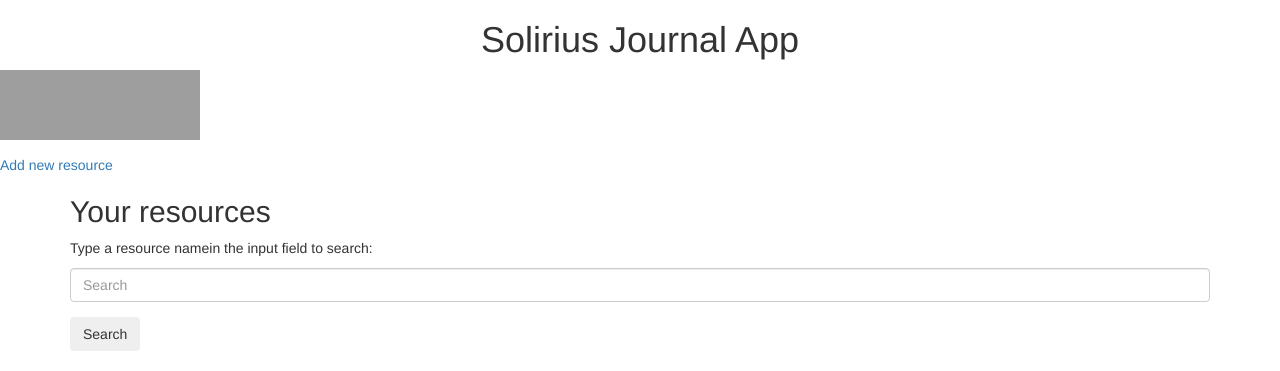
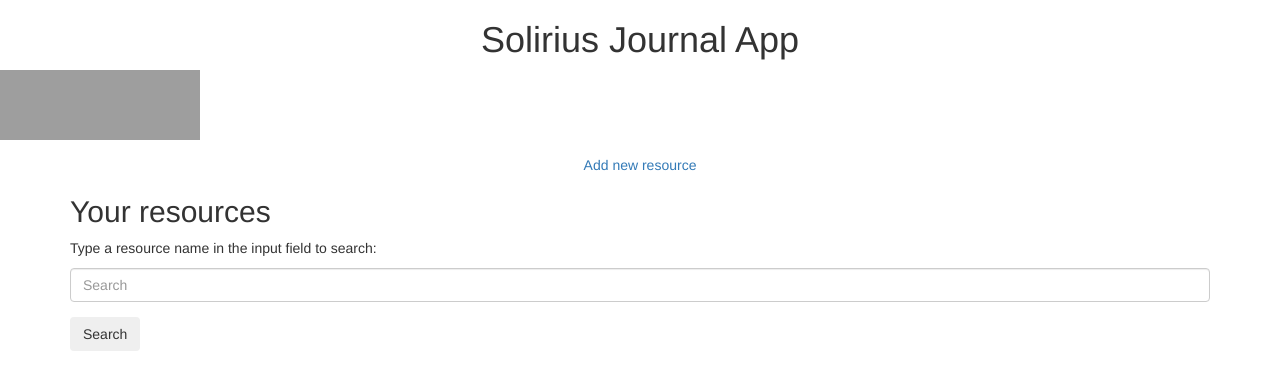
Before and after one commit to annika-moorthy/learnjournal, a Django app: template journal/templates/home.html in a window 1280 px wide. Shown: the top 371 px of the page. Run offline with Django 3.2, Linux system fonts and the light colour scheme; the template is opened without the code that fills it, so the values that code supplies are empty; some libraries are stand-ins or nearby versions; grey boxes are pictures that could not be loaded.

Commit message:
quick fixes

```diff
--- a/journal/templates/add_resource.html
+++ b/journal/templates/add_resource.html
@@ -17,8 +17,8 @@
         margin-left: left;
         margin-right: auto;
     }
-    ul {
-    }
+    article{text-align: center;}
+    form {text-align: center;}
     div.static {
         position: static;
         border: 3px solid #73AD21;
--- a/journal/templates/filter.html
+++ b/journal/templates/filter.html
@@ -18,6 +18,7 @@
         margin-left: left;
         margin-right: auto;
     }
+    acrticle {text-align: center;}
     table {
       font-family: arial, sans-serif;
       border-collapse: collapse;
@@ -65,7 +66,7 @@
 
         <div class="container">
       <h2>Your resources</h2>
-      <p>Type a resource namein the input field to search:</p>
+      <p>Type a resource name in the input field to search:</p>
       <form method="GET" action="search/">
             <div class="form-group">
                 <input type="text" class="form-control" name="q" placeholder="Search">
--- a/journal/templates/home.html
+++ b/journal/templates/home.html
@@ -21,6 +21,7 @@
   border-collapse: collapse;
   width: 100%;
 }
+    article{text-align: center;}
 
 td, th {
   border: 1px solid #dddddd;
@@ -63,7 +64,7 @@ tr:nth-child(even) {
 
     <div class="container">
       <h2>Your resources</h2>
-      <p>Type a resource namein the input field to search:</p>
+      <p>Type a resource name in the input field to search:</p>
       <form method="GET" action="search/">
             <div class="form-group">
                 <input type="text" class="form-control" name="q" placeholder="Search">
--- a/journal/templates/search.html
+++ b/journal/templates/search.html
@@ -17,6 +17,7 @@ table {
   border-collapse: collapse;
   width: 100%;
 }
+article{text-align: center;}
 
 td, th {
   border: 1px solid #dddddd;
@@ -48,7 +49,7 @@ tr:nth-child(even) {
     </article>
     <div class="container">
       <h2>Your resources</h2>
-      <p>Type a resource namein the input field to search:</p>
+      <p>Type a resource name in the input field to search:</p>
       <form method="GET" action="search/">
             <div class="form-group">
                 <input type="text" class="form-control" name="q" placeholder="Search">
```
